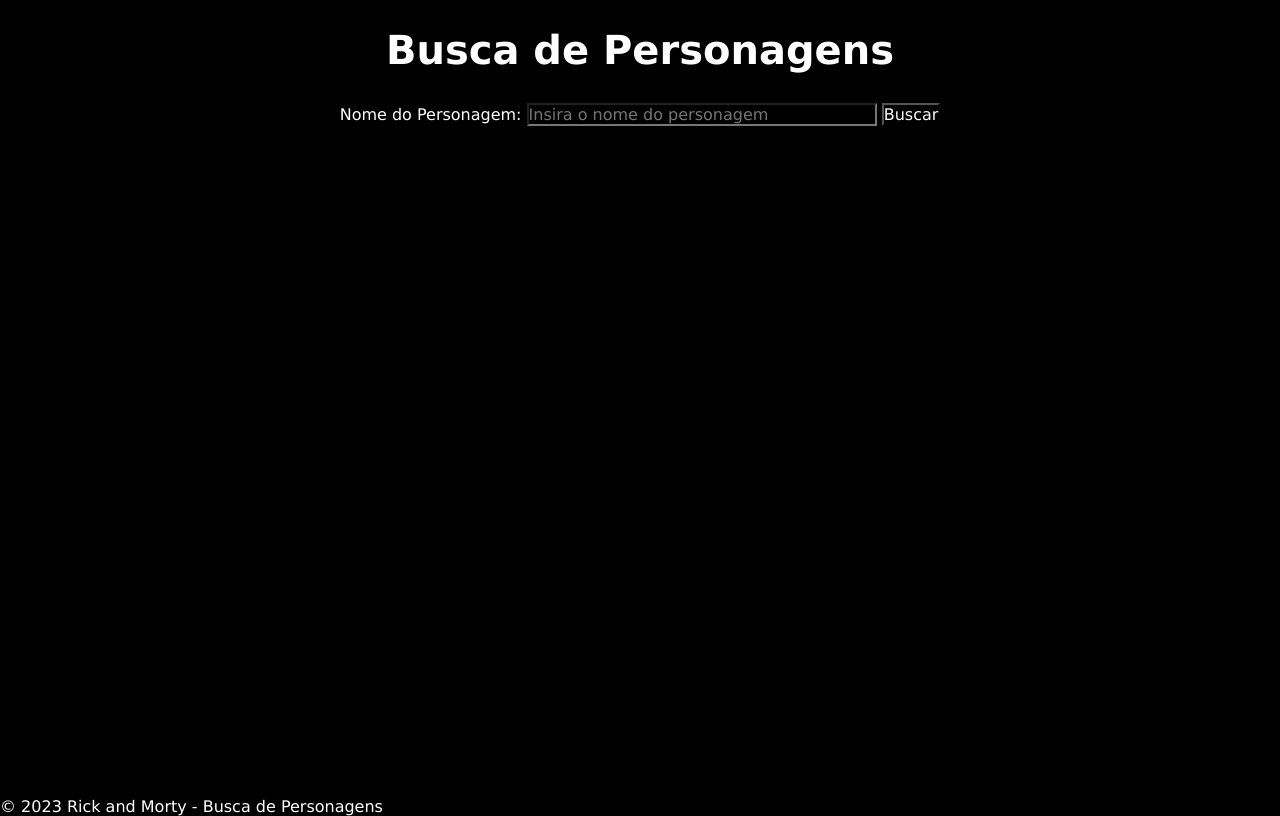
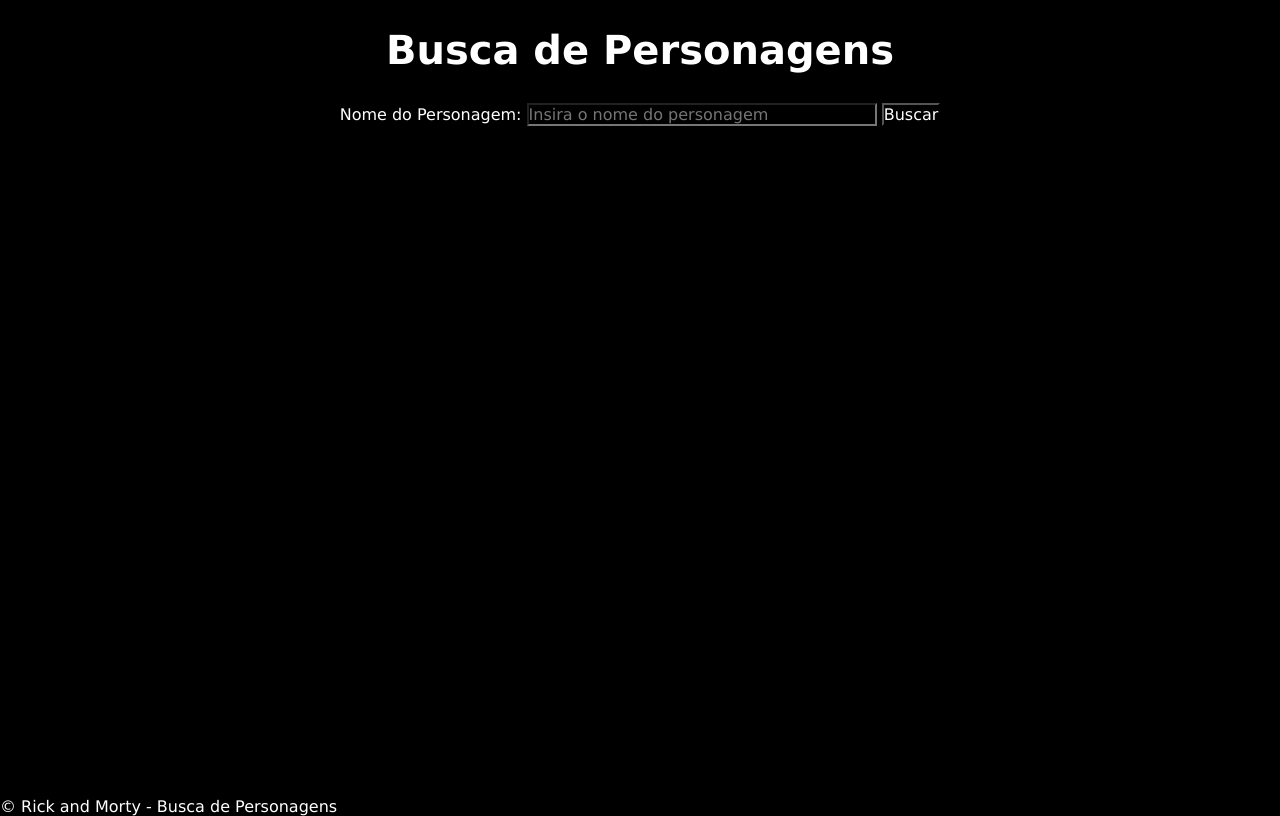
Before and after one commit to LoureiroLemos/web-I-api, a plain HTML site: page buscaPersonagem.html in a window 1280 px wide. Shown: the part 115-931 px from the top of the page. Drawn offline with Linux system fonts and the light colour scheme.

Commit message:
Update buscaPersonagem.html

```diff
--- a/buscaPersonagem.html
+++ b/buscaPersonagem.html
@@ -51,7 +51,7 @@
     </main>
 
     <footer>
-      <p>&copy; 2023 Rick and Morty - Busca de Personagens</p>
+      <p>&copy; Rick and Morty - Busca de Personagens</p>
     </footer>
   </body>
 </html>
```
